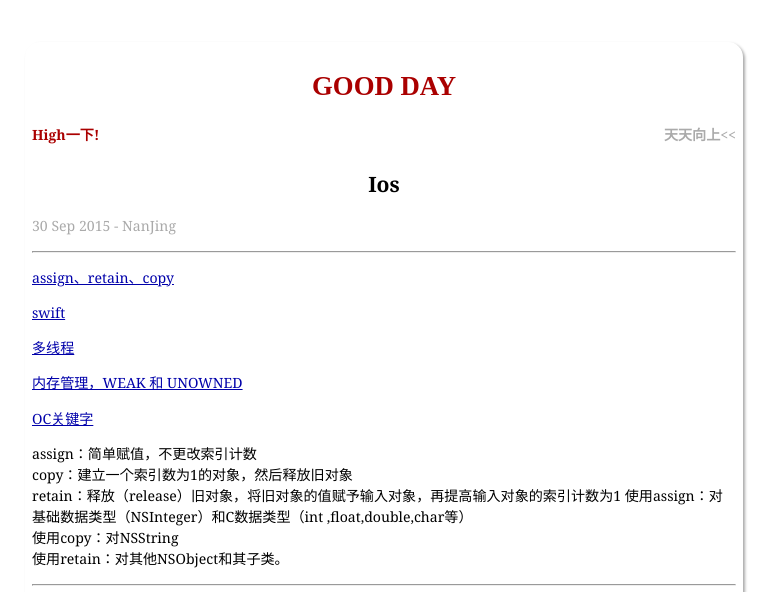
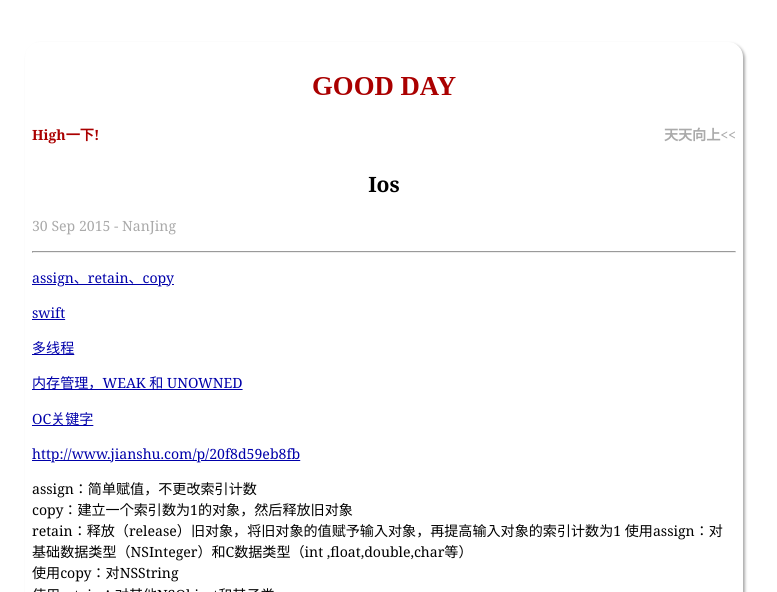
Before and after one commit to he110jian/he110jian.github.io, a Jekyll site: the page built from _posts/2015-09-30-iOS.markdown, in a window 1280 px wide, cut to the strip 0-592 px from the top of the page. Shown: the whole strip, without its empty margins (256-1033 px from the left). Built offline with Jekyll 4.4.1, drawn with Linux system fonts in a browser that asks for light colours; comment, search, counter and statistics services are not loaded; some of the changed lines change nothing that is shown.

Commit message:
iOS面试

```diff
--- a/_posts/2015-09-30-iOS.markdown
+++ b/_posts/2015-09-30-iOS.markdown
@@ -16,6 +16,8 @@
 
 [OC关键字](http://www.cnblogs.com/linyawen/archive/2012/05/10/2494773.html)
 
+[http://www.jianshu.com/p/20f8d59eb8fb](http://www.jianshu.com/p/20f8d59eb8fb)
+
 assign：简单赋值，不更改索引计数
 copy：建立一个索引数为1的对象，然后释放旧对象
 retain：释放（release）旧对象，将旧对象的值赋予输入对象，再提高输入对象的索引计数为1
```
